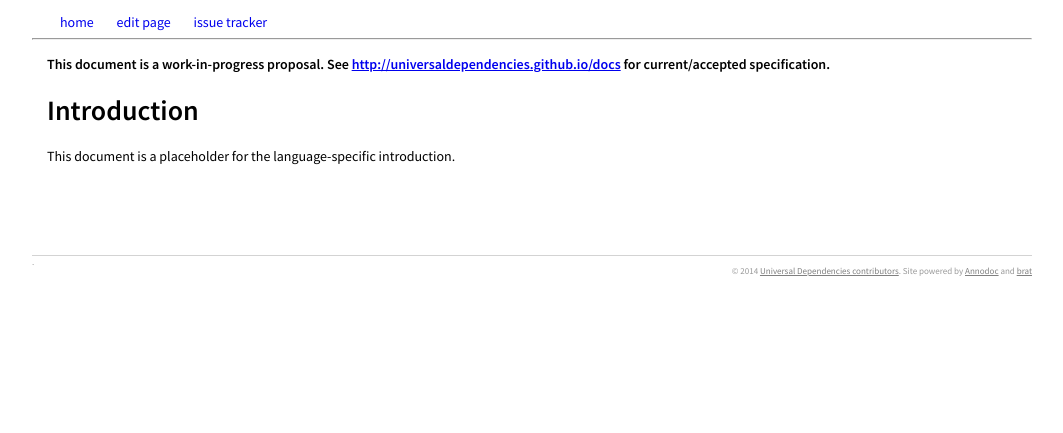
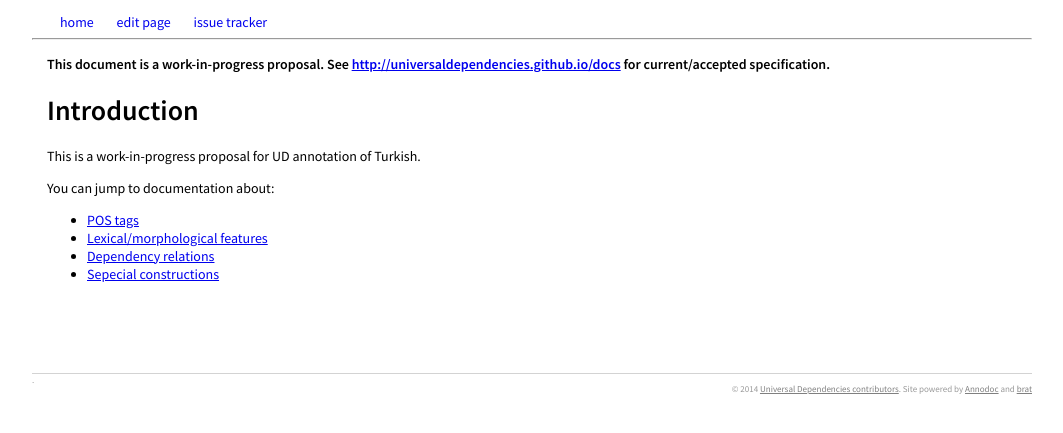
Before and after one commit to coltekin/ud-docs-tr, a Jekyll site: the page built from _tr-overview/introduction.md, in a window 1280 px wide. Shown: the top 433 px of the page, without its empty margins (108-1171 px from the left). Built offline with Jekyll 4.4.1, drawn with Linux system fonts in a browser that asks for light colours.

Commit message:
links from introduction page to others

```diff
--- a/_tr-overview/introduction.md
+++ b/_tr-overview/introduction.md
@@ -6,4 +6,11 @@ permalink: tr/overview/introduction.html
 
 # Introduction
 
-This document is a placeholder for the language-specific introduction.
+This is a work-in-progress proposal for UD annotation of Turkish.
+
+You can jump to documentation about:
+
+* [POS tags](../pos/index)
+* [Lexical/morphological features](../feat/index)
+* [Dependency relations](../dep/index)
+* [Sepecial constructions](specific-syntax)
```
